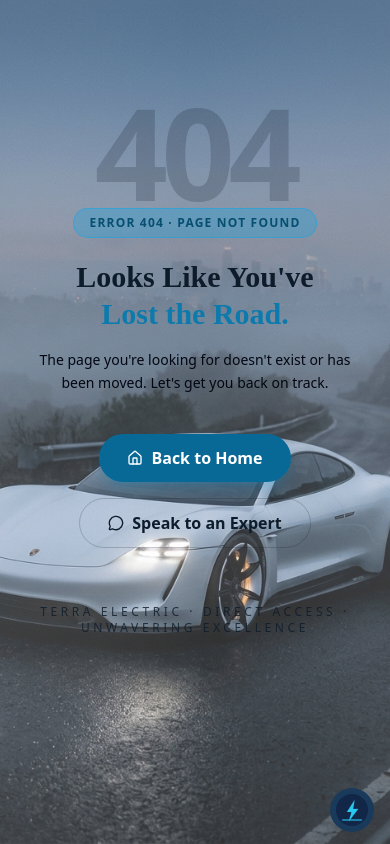
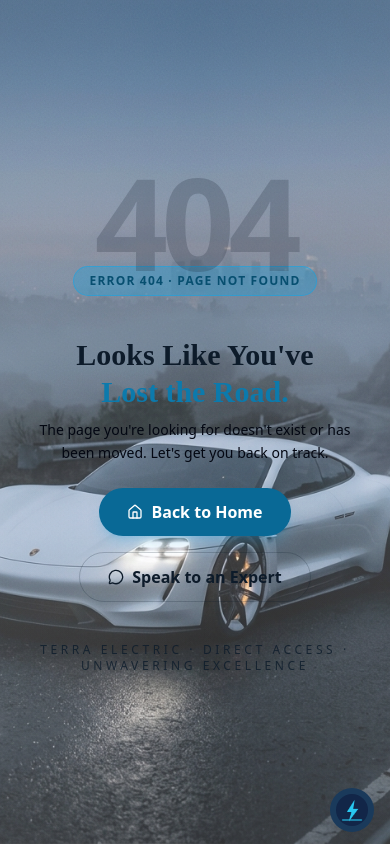
Before and after one commit to AhmedHamed2002/Terra-Electric, a Next.js app: page /not-found in a window 390 px wide. Built offline with nearby package versions, Linux system fonts and the light colour scheme.

Commit message:
feat: add FAQ section components and a custom 404 error page

```diff
--- a/src/app/not-found/page.tsx
+++ b/src/app/not-found/page.tsx
@@ -5,8 +5,7 @@ import FadeIn from "@/components/shared/FadeIn";
 
 export default function NotFoundPage() {
   return (
-        <main className="relative min-h-screen flex items-center justify-center overflow-hidden bg-slate-100/50">
-
+    <main className="relative h-screen pt-24 md:pt-16 flex items-center justify-center overflow-hidden bg-slate-100/50">
       {/* Full-screen background car image */}
       <div className="absolute inset-0 z-0">
         <Image
@@ -23,28 +22,32 @@ export default function NotFoundPage() {
 
       {/* Content */}
       <div className="relative z-10 flex flex-col items-center text-center px-6 py-24 max-w-2xl mx-auto">
-
         {/* 404 number */}
-            <p className="text-[8rem] sm:text-[11rem] font-black leading-none text-[#0d1b2a]/20 select-none absolute -top-6 sm:top-0 tracking-tighter">
+        <p className="text-[8rem] sm:text-[11rem] font-black leading-none text-[#0d1b2a]/20 select-none absolute -top-3 sm:top-0 tracking-tighter">
           404
         </p>
 
         {/* Badge */}
         <FadeIn direction="up">
-              <span className="mb-5 inline-flex items-center gap-2 px-4 py-1.5 rounded-full border border-[#0ea5e9]/50 bg-[#0ea5e9]/30 text-[#074f70] text-xs font-bold uppercase tracking-widest">
+          <span className="mb-10 inline-flex items-center gap-2 px-4 py-1.5 rounded-full border border-[#0ea5e9]/50 bg-[#0ea5e9]/30 text-[#074f70] text-xs font-bold uppercase tracking-widest">
             Error 404 · Page Not Found
           </span>
 
           {/* Headline */}
-              <h1 className="text-3xl sm:text-5xl font-bold text-[#0d1b2a] leading-tight mb-4" style={{ fontFamily: "serif" }}>
-              Looks Like You&apos;ve<br />
+          <h1
+            className="text-3xl sm:text-5xl font-bold text-[#0d1b2a] leading-tight mb-2 md:mb-4"
+            style={{ fontFamily: "serif" }}
+          >
+            Looks Like You&apos;ve
+            <br />
             <span className="text-[#0c7aac]">Lost the Road.</span>
           </h1>
         </FadeIn>
 
         <FadeIn direction="up" delay={0.2}>
-              <p className="text-gray-950 text-sm sm:text-base max-w-sm mb-10 leading-relaxed mx-auto text-center">
-              The page you&apos;re looking for doesn&apos;t exist or has been moved. Let&apos;s get you back on track.
+          <p className="text-gray-950 text-sm sm:text-base max-w-sm mb-6 md:mb-10 leading-relaxed mx-auto text-center">
+            The page you&apos;re looking for doesn&apos;t exist or has been
+            moved. Let&apos;s get you back on track.
           </p>
         </FadeIn>
 
@@ -73,7 +76,7 @@ export default function NotFoundPage() {
 
         {/* Branding footer */}
         <FadeIn direction="up" delay={0.6}>
-              <p className="mt-14 text-xs uppercase tracking-[0.3em] text-[#0d1b2a]/80 font-medium">
+          <p className="mt-10 md:mt-14 text-xs uppercase tracking-[0.3em] text-[#0d1b2a]/80 font-medium">
             Terra Electric · Direct Access · Unwavering Excellence
           </p>
         </FadeIn>
--- a/src/components/faq/FaqAccordion.tsx
+++ b/src/components/faq/FaqAccordion.tsx
@@ -31,7 +31,7 @@ const faqs = [
 
 export default function FaqAccordion() {
   return (
-    <section className="px-4 pb-20 pt-10 max-w-7xl mx-auto w-full relative z-10">
+    <section className="px-4 pb-20 pt-10 md:max-w-7xl mx-auto w-full relative z-10">
       <FadeIn direction="up">
         <Accordion type="single" collapsible className="w-full space-y-4">
           {faqs.map((faq, index) => (
--- a/src/components/faq/FaqCTA.tsx
+++ b/src/components/faq/FaqCTA.tsx
@@ -4,7 +4,7 @@ import FadeIn from "@/components/shared/FadeIn";
 export default function FaqCTA() {
   return (
     <section className="px-4 pb-20 max-w-7xl mx-auto w-full relative z-10">
-      <div className="bg-[#0b1421] rounded-2xl p-10 md:p-16 text-center shadow-2xl relative overflow-hidden">
+      <div className="bg-[#0b1421] rounded-2xl p-6 md:p-16 text-center shadow-2xl relative overflow-hidden">
         {/* Subtle grid background pattern */}
         <div
           className="absolute inset-0 opacity-[0.04]"
@@ -19,8 +19,8 @@ export default function FaqCTA() {
             </p>
           </FadeIn>
 
-          <FadeIn direction="up" delay={0.2}>
-            <div className="flex flex-col sm:flex-row items-center justify-center gap-4">
+          <FadeIn direction="up">
+            <div className="flex flex-col sm:flex-row items-center justify-center gap-2">
               <a
                 href="https://wa.me/8619924554911"
                 target="_blank"
@@ -28,7 +28,7 @@ export default function FaqCTA() {
                 className="inline-flex items-center justify-center bg-[#13526c] hover:bg-[#176a88] text-white font-bold py-3 px-6 rounded-md transition-colors w-full sm:w-auto shadow-sm"
               >
                 <MessageSquare className="w-5 h-5 mr-2" />
-                Message on WhatsApp
+                <span>Message on WhatsApp</span>
               </a>
 
               <a
@@ -38,7 +38,7 @@ export default function FaqCTA() {
                 className="inline-flex items-center justify-center bg-white hover:bg-slate-200 text-[#176a88] font-bold py-3 px-6 rounded-md transition-colors w-full sm:w-auto shadow-sm"
               >
                 <Instagram className="w-5 h-5 mr-2" />
-                Follow Instagram
+                <span>Follow Instagram</span>
               </a>
             </div>
           </FadeIn>
--- a/src/components/faq/FaqHero.tsx
+++ b/src/components/faq/FaqHero.tsx
@@ -7,7 +7,9 @@ export default function FaqHero() {
     <section className="pt-20 md:pt-26 pb-16 px-4 md:px-8 max-w-7xl mx-auto">
       <div className="grid grid-cols-1 lg:grid-cols-2 gap-12 lg:gap-20 items-center">
         {/* Left Content */}
-        <FadeIn direction="right" className="flex flex-col items-start relative z-10">
+        <FadeIn direction="right">
+
+        <div className="flex flex-col items-start relative z-10">
           <div className="text-[#d6eef4] bg-[#23a4e1]/95 text-[10px] font-serif font-bold tracking-widest pb-1.5 pt-2 px-4 rounded-full mb-4 md:mb-6 uppercase shadow-sm">
             Support Center
           </div>
@@ -18,10 +20,11 @@ export default function FaqHero() {
           <p className="text-slate-600 text-base md:text-lg max-w-md">
             Everything you need to know about sourcing world-class electric vehicles directly from the source. Our process is transparent, expert-led, and centered around direct communication.
           </p>
+        </div>
         </FadeIn>
 
         {/* Right Content - Image with Overlay */}
-        <FadeIn direction="left" delay={0.2} className="relative -mt-4 md:mt-2 lg:mt-0">
+        <div className="relative -mt-4 md:mt-2 lg:mt-0">
           <div className="relative h-[350px] md:h-[450px] w-full rounded-2xl overflow-hidden shadow-2xl">
             <Image
               src="/assets/images/faq_banner.png"
@@ -45,7 +48,7 @@ export default function FaqHero() {
               Expert logistics for every EV model.
             </p>
           </div>
-        </FadeIn>
+        </div>
       </div>
     </section>
   );
```
Lines whose indentation alone changed are shown as unchanged.
